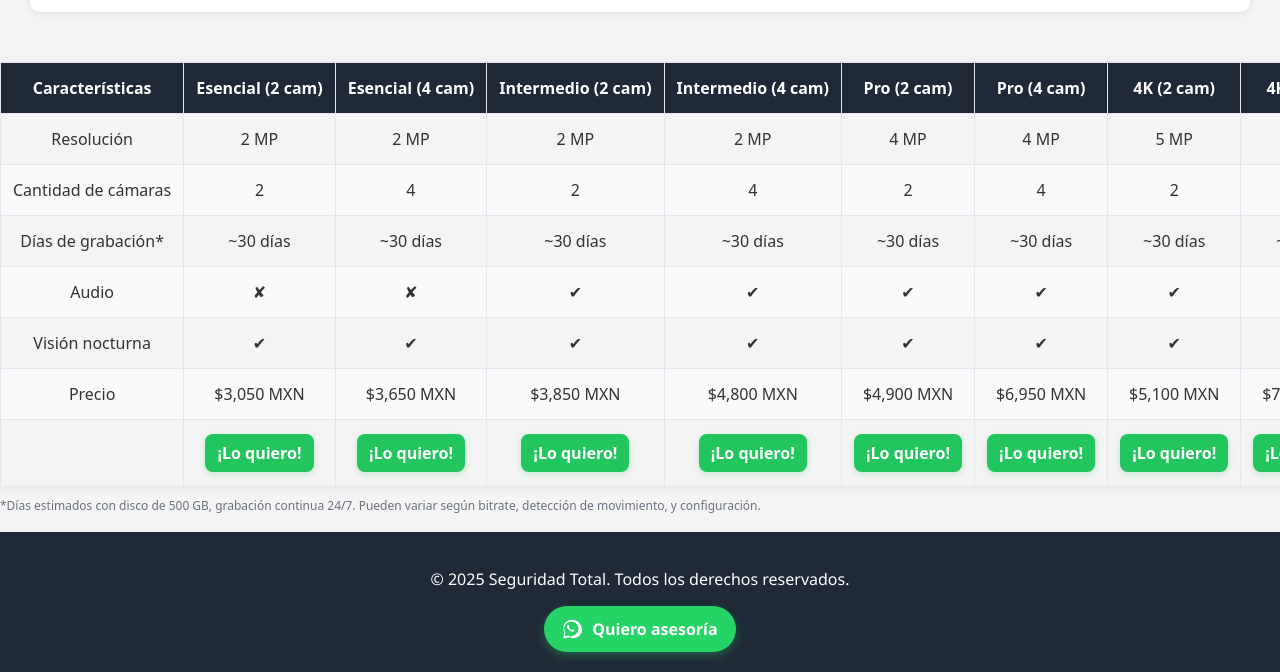
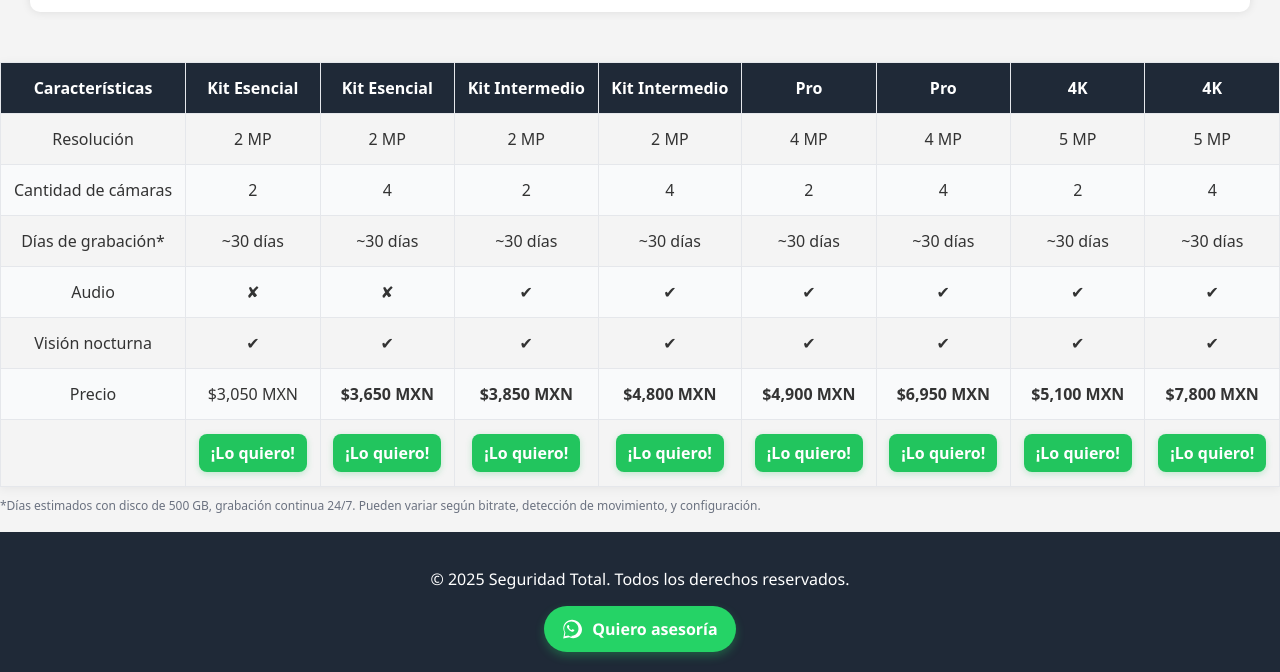
Before and after one commit to roldanws/greentech, a plain HTML site: page index.html in a window 1280 px wide. Shown: the part 962-1634 px from the top of the page. Drawn offline with Linux system fonts and the light colour scheme.

Commit message:
Update index.html

```diff
--- a/index.html
+++ b/index.html
@@ -43,14 +43,14 @@
     <thead>
       <tr>
         <th>Características</th>
-        <th>Esencial (2 cam)</th>
-        <th>Esencial (4 cam)</th>
-        <th>Intermedio (2 cam)</th>
-        <th>Intermedio (4 cam)</th>
-        <th>Pro (2 cam)</th>
-        <th>Pro (4 cam)</th>
-        <th>4K (2 cam)</th>
-        <th>4K (4 cam)</th>
+        <th>Kit Esencial</th>
+        <th>Kit Esencial </th>
+        <th>Kit Intermedio </th>
+        <th>Kit Intermedio </th>
+        <th>Pro </th>
+        <th>Pro</th>
+        <th>4K </th>
+        <th>4K </th>
       </tr>
     </thead>
     <tbody>
@@ -111,14 +111,14 @@
       </tr>
       <tr>
         <td>Precio</td>
-        <td>$3,050 MXN</td>
-        <td>$3,650 MXN</td>
-        <td>$3,850 MXN</td>
-        <td>$4,800 MXN</td>
-        <td>$4,900 MXN</td>
-        <td>$6,950 MXN</td>
-        <td>$5,100 MXN</td>
-        <td>$7,800 MXN</td>
+        <td><b></b>$3,050 MXN</b></td>
+        <td><b>$3,650 MXN</b></td>
+        <td><b>$3,850 MXN</b></td>
+        <td><b>$4,800 MXN</b></td>
+        <td><b>$4,900 MXN</b></td>
+        <td><b>$6,950 MXN</b></td>
+        <td><b>$5,100 MXN</b></td>
+        <td><strong>$7,800 MXN</strong></td>
       </tr>
       <tr>
         <td></td>
```
